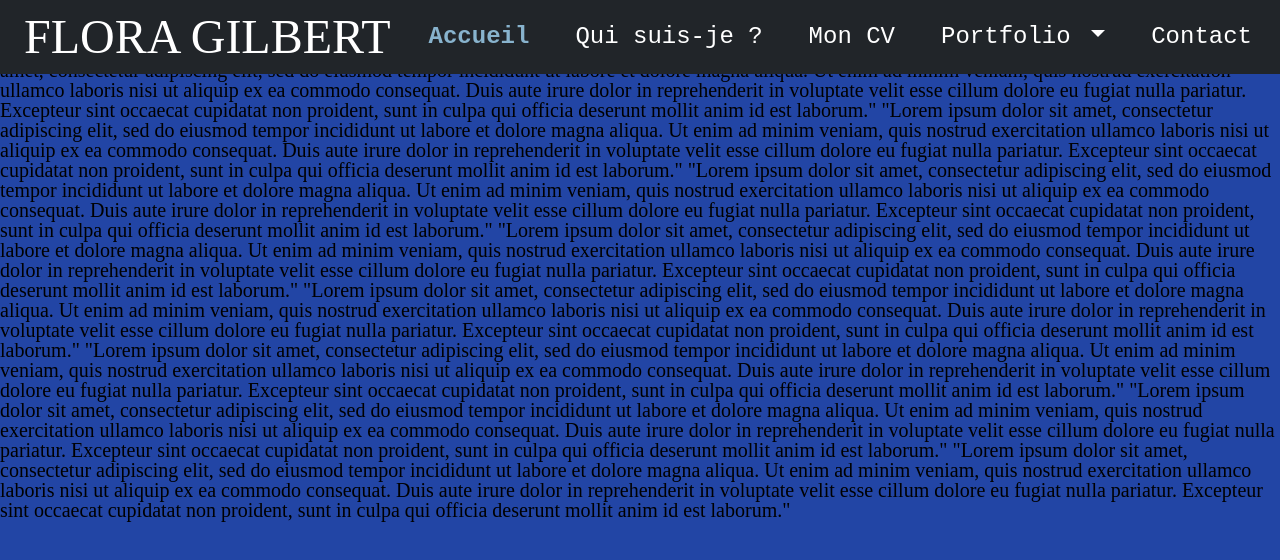
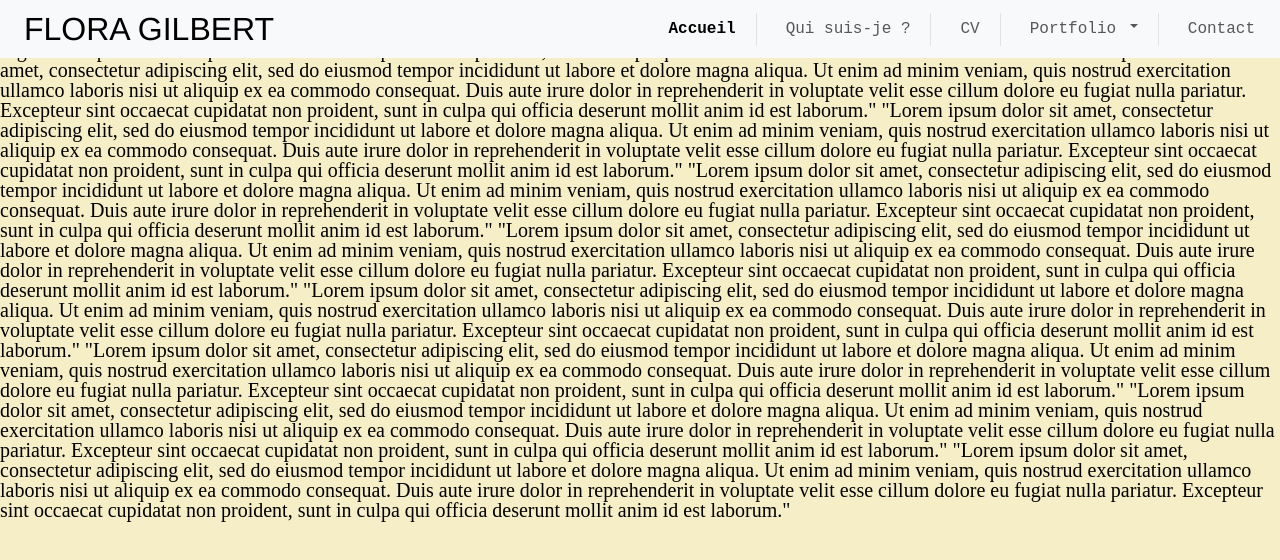
Before and after one commit to mokidochi/floragilbert.net, a website: page index.html in a window 1280 px wide. Drawn offline with nearby package versions, Linux system fonts and the light colour scheme.

Commit message:
navbar + title

```diff
--- a/assets/scss/custom.scss
+++ b/assets/scss/custom.scss
@@ -2,9 +2,9 @@
 @import "../../node_modules/bootstrap/scss/functions";
 
 // Default variable overrides
-$body-bg: #2245A5;
+$body-bg: #f5eec6;
 $body-color: #000;
-$primary: #88B3CD;
+$primary: #B1CFDF;
 $secondary: #FFE1E3;
 
 // Required
@@ -15,42 +15,61 @@ $secondary: #FFE1E3;
 @import "../../node_modules/bootstrap/scss/root";
 
 $navbar-dark-active-color: $white;
-$navbar-dark-color: $primary -50;
+$navbar-dark-color: $primary;
 
 
 
 .navbar-collapse {
     font-family: 'Courier New', Courier, monospace;
-    font-size: 1.5rem;
+    font-size: 1rem;
     justify-content: flex-end;
 }
 
-.navbar-dark {
+.navbar-light {
     color: #FFF;
-    font-family: 'Times New Roman', Times, serif;
+    font-family: 'Franklin Gothic Medium', 'Arial Narrow', Arial, sans-serif
 }
 
-.bg-dark {
-    background-color: #2245A5 !important;
+.bg-light {
+    background-color: #878787 !important;
 }
 
 .navbar-brand {
-    font-size:3rem !important;
-    padding-left:1.5rem;
+    font-size: 2rem !important;
+    padding-left: 1.5rem;
 }
 
 .nav-item {
     margin-left: 10px !important;
-    margin-right: 20px !important;
-    color:#FFF;
+    margin-right: 10px !important;
+    color: #FFF;
+}
+
+.navbar-toggler {
+    color: #717171 !important;
 }
 
 .active {
-    font-weight:bold !important;
+    font-weight: bold !important;
 }
 
-
-
+ul {
+    list-style:none;
+  }
+  ul li{
+    display:inline-block;
+    padding:0 7px;
+    position:relative;
+  }
+  ul li:not(:last-child)::after{
+    content:"";
+    border:1px solid #e2e2e2;
+    border-width: 1px 1px 0 0;
+    position:absolute;
+    right: -6px;
+    top:0;
+    height:100%;
+  }
 
 
 @import "../../node_modules/bootstrap/scss/bootstrap";
--- a/index.html
+++ b/index.html
@@ -7,6 +7,7 @@
     <link rel="stylesheet" href="assets/css/custom.css">
     <link rel="stylesheet" href="assets/css/reset.css">
     <link rel="stylesheet" href="assets/css/style.css">
+    <title>Flora GILBERT</title>
 </head>
 
 <body>
@@ -20,7 +21,7 @@
         integrity="sha384-ChfqqxuZUCnJSK3+MXmPNIyE6ZbWh2IMqE241rYiqJxyMiZ6OW/JmZQ5stwEULTy"
         crossorigin="anonymous"></script>
     <header>
-        <nav class="navbar fixed-top navbar-expand-lg navbar-dark bg-dark ">
+        <nav class="navbar fixed-top navbar-expand-lg navbar-light bg-light ">
             <a class="navbar-brand" href="#">FLORA GILBERT</a>
             <button class="navbar-toggler" type="button" data-toggle="collapse" data-target="#navbarSupportedContent"
                 aria-controls="navbarSupportedContent" aria-expanded="false" aria-label="Toggle navigation">
@@ -32,11 +33,12 @@
                     <li class="nav-item ">
                         <a class="nav-link active" href="#">Accueil</a>
                     </li>
+                    <hr>
                     <li class="nav-item">
                         <a class="nav-link" href="pages/qui-suis-je.html">Qui suis-je ?</a>
                     </li>
                     <li class="nav-item">
-                        <a class="nav-link" href="pages/cv.html">Mon CV</a>
+                        <a class="nav-link" href="pages/cv.html">CV</a>
                     </li>
                     <li class="nav-item dropdown">
                         <a class="nav-link dropdown-toggle" href="#" id="navbarDropdown" role="button"
```
Also changed, not shown: assets/css/custom.css, 1 other file.
